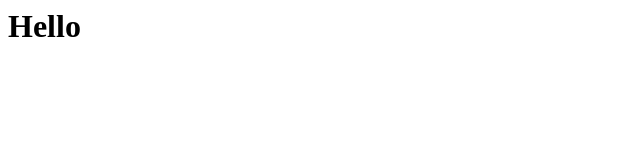
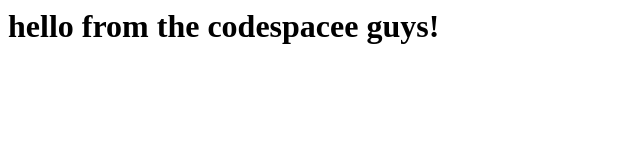
Before and after one commit to LuisPumajulca/skills-code-with-codespaces, a plain HTML site: page index.html in a window 1280 px wide. Shown: the whole page, without its empty margins (0-640 px from the left). Drawn offline with Linux system fonts and the light colour scheme.

Commit message:
Adding hello from thee codespace guys!

```diff
--- a/index.html
+++ b/index.html
@@ -1,3 +1,3 @@
 <html>
-  <h1>Hello</h1>
+  <h1>hello from the codespacee guys! </h1>
 </html>
```
